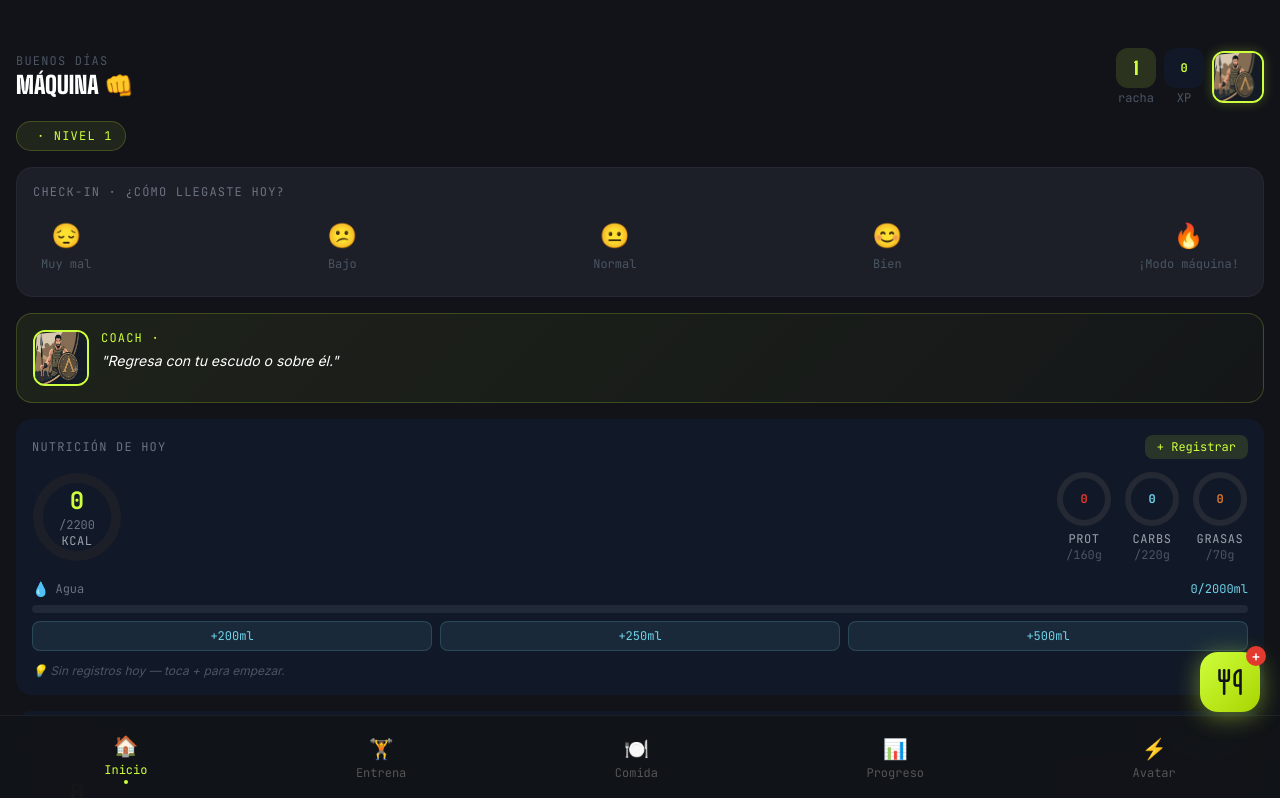
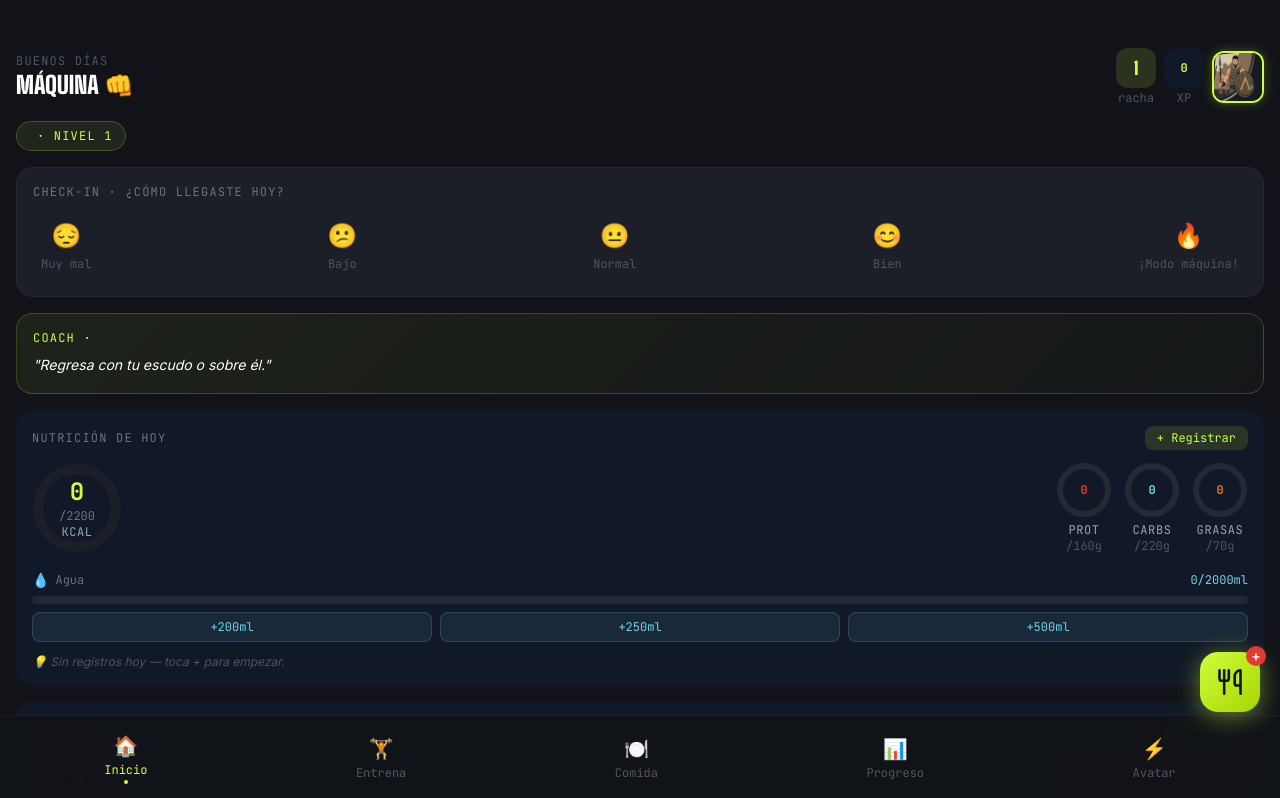
Before and after one commit to alejandrocalderon777/modo-maquina, a React (Vite) app: page /dashboard in a window 1280 px wide. Shown: the top 798 px of the page. Built offline with nearby package versions, Linux system fonts and the light colour scheme.

Commit message:
fix: remove duplicate avatar from coach bubble, stays only in header + Avatar tab

```diff
--- a/src/pages/Dashboard.tsx
+++ b/src/pages/Dashboard.tsx
@@ -190,13 +190,8 @@ export default function Dashboard() {
       {/* Coach message */}
       <div className="mx-4 mb-4 rounded-2xl p-4"
         style={{ background:`linear-gradient(135deg, ${accentColor}12, ${accentColor}05)`, border:`1px solid ${accentColor}33` }}>
-        <div className="flex items-start gap-3">
-          <div className="rounded-xl overflow-hidden flex-shrink-0"
-            style={{ width:56, height:56, border:`2px solid ${accentColor}` }}>
-            <img src={avatarSrc} alt="Coach" className="w-full h-full object-cover" />
-          </div>
-          <div className="flex-1">
-            <p className="font-mono text-xs uppercase tracking-widest mb-1" style={{ color:accentColor }}>
+        <div>
+          <p className="font-mono text-xs uppercase tracking-widest mb-2" style={{ color:accentColor }}>
             Coach · {lineage?.fullName}
           </p>
           <p className="text-white text-sm font-body leading-relaxed italic">"{todayPhrase}"</p>
@@ -205,7 +200,6 @@ export default function Dashboard() {
               {emotion <= 2 ? '— Hoy vamos suave, pero vamos.' : '— ¡A darle con todo!'}
             </p>
           )}
-          </div>
         </div>
       </div>
 
```
Lines whose indentation alone changed are shown as unchanged.
